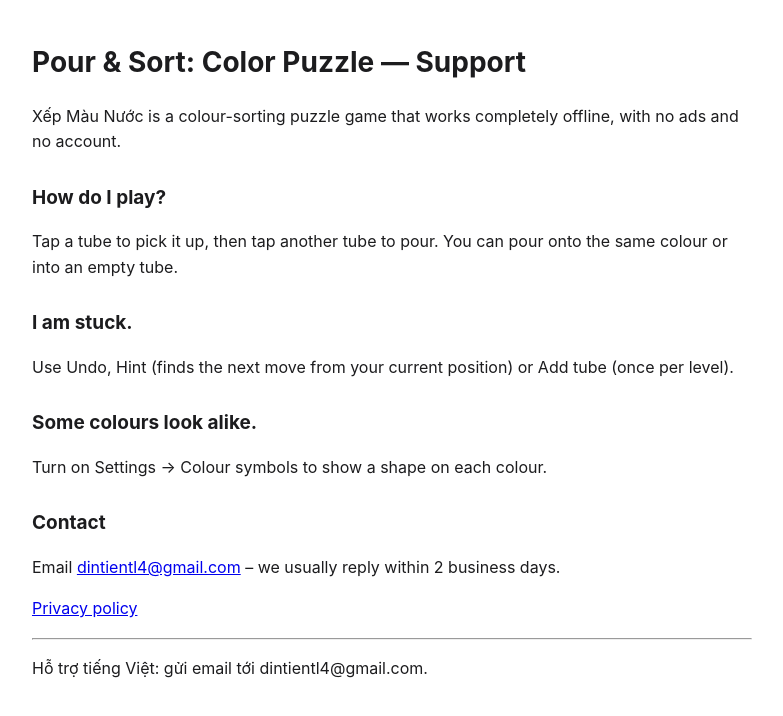
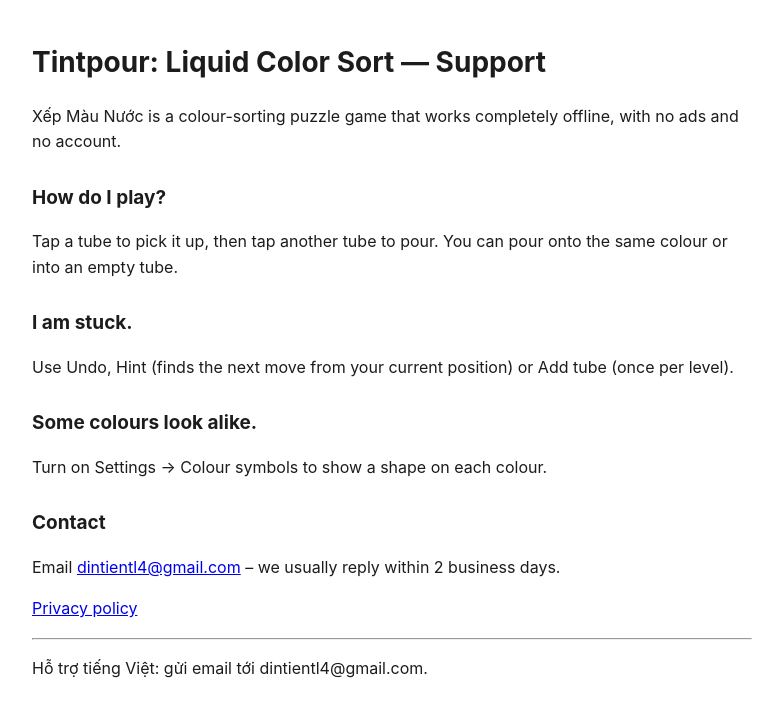
Before and after one commit to vantien2905/apps, a plain HTML site: page xepmau/index.html in a window 1280 px wide. Shown: the whole page, without its empty margins (248-1031 px from the left). Drawn offline with Linux system fonts and the light colour scheme.

Commit message:
Update game title in index.html

```diff
--- a/xepmau/index.html
+++ b/xepmau/index.html
@@ -1,6 +1,6 @@
 <!doctype html><html lang="en"><head><meta charset="utf-8"><meta name="viewport" content="width=device-width,initial-scale=1"><title>Xếp Màu Nước – Support</title>
 <style>body{font:16px/1.6 -apple-system,system-ui,sans-serif;max-width:720px;margin:40px auto;padding:0 20px;color:#1c1c1e}h1{font-size:28px}h2{font-size:19px;margin-top:28px}@media(prefers-color-scheme:dark){body{background:#000;color:#f2f2f7}a{color:#64d2ff}}</style></head><body>
-<h1>Pour & Sort: Color Puzzle — Support</h1>
+<h1>Tintpour: Liquid Color Sort — Support</h1>
 <p>Xếp Màu Nước is a colour-sorting puzzle game that works completely offline, with no ads and no account.</p>
 <h2>How do I play?</h2><p>Tap a tube to pick it up, then tap another tube to pour. You can pour onto the same colour or into an empty tube.</p><h2>I am stuck.</h2><p>Use Undo, Hint (finds the next move from your current position) or Add tube (once per level).</p><h2>Some colours look alike.</h2><p>Turn on Settings → Colour symbols to show a shape on each colour.</p>
 <h2>Contact</h2>
```
